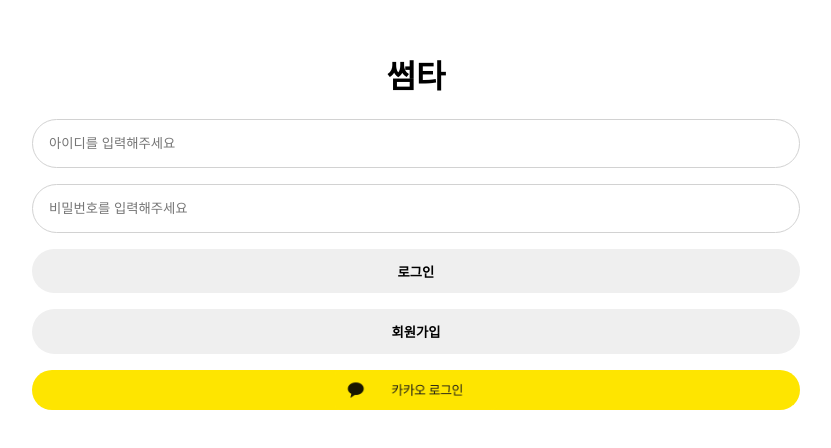
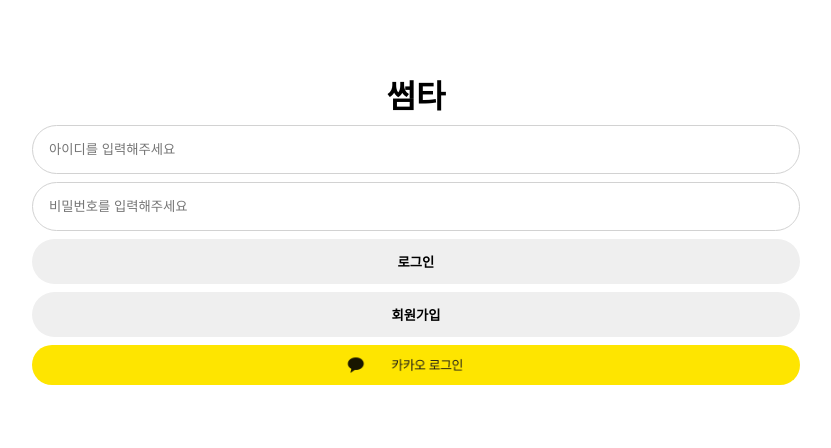
Before and after one commit to jeonjuseong11/sometimes, a React (Create React App) app: page / in a window 1280 px wide. Shown: the part 172-620 px from the top of the page, without its empty margins (224-1055 px from the left). Built offline with nearby package versions, Linux system fonts and the light colour scheme; the HTML template or start-up script is replaced by a standard one.

Commit message:
Edit : Login.js
빈칸시에도 로그인 진행 되는 버그 방지

```diff
--- a/src/pages/Login.js
+++ b/src/pages/Login.js
@@ -14,26 +14,30 @@
   height: 100vh;
   box-sizing: border-box;
 `;
+
 export const LoginForm = styled.form`
   width: 60%;
-  margin-bottom: 1rem;
 `;
+
 export const LoginEle = styled.div`
   display: flex;
   justify-content: center;
   text-align: left;
   width: 100%;
-  margin-bottom: 1rem;
+  margin-top: 0.5rem;
 `;
+
 export const LoginEleInput = styled.input`
   padding: 1rem;
   width: 100%;
   border-radius: 50px;
-  border: 1px solid #d2d2d2;
+  border: 1px solid ${(props) => (props.hasError ? "red" : "#d2d2d2")};
   outline: none;
 `;
+
 export const LoginBtn = styled.button`
   padding: 0.8rem;
+  margin-top: 0.5rem;
   width: 100%;
   border-radius: 50px;
   border: 0;
@@ -44,33 +48,28 @@
   const [email, setEmail] = useState("");
   const [password, setPassword] = useState("");
   const location = useLocation();
-
   const navigate = useNavigate();
 
   useEffect(() => {
     const userInfo = localStorage.getItem("userInfo");
     if (userInfo) {
-      // userInfo가 있으면 로그인 상태로 간주하고 "/" 경로로 이동
       navigate("/home");
     }
 
     const code = new URLSearchParams(location.search).get("code");
     if (code) {
-      // 프론트엔드에서 받아온 코드를 백엔드에 전송하여 처리하는 로직
       handleKakaoLogin(code);
     }
   }, [navigate, location]);
 
   const handleKakaoLogin = async (code) => {
     try {
-      // 백엔드로 code를 전송하여 카카오 API와 연동하여 사용자 정보를 받아옴
-      const response = await axios.post(
-        "http://localhost:8002/oauth/kakao", // 실제 백엔드의 API URL로 변경
-        { code }
-      );
+      const response = await axios.post(`http://localhost:8002/oauth/kakao?code=${code}`);
 
-      // 받아온 사용자 정보를 로컬 스토리지에 저장하고 로그인 후 홈 화면으로 이동
-      localStorage.setItem("userInfo", JSON.stringify(response.data));
+      const userData = response.data.data;
+      console.log(userData);
+      Object.freeze(userData); // userData 객체를 동결시킴
+      localStorage.setItem("userInfo", JSON.stringify(userData));
       navigate("/home");
     } catch (error) {
       console.error("Error:", error);
@@ -80,6 +79,12 @@
 
   const handleSubmit = async (e) => {
     e.preventDefault();
+
+    if (!email || !password) {
+      alert("아이디와 비밀번호를 모두 입력해주세요.");
+      return;
+    }
+
     const payload = {
       uid: email,
       pass: password,
@@ -90,13 +95,15 @@
         "https://io065rlls1.execute-api.ap-northeast-2.amazonaws.com/api/user/login",
         payload
       );
-      localStorage.setItem("userInfo", JSON.stringify(response.data));
+
       if (response.status === 200) {
+        const userData = response.data;
+        Object.freeze(userData); // userData 객체를 동결시킴
+        localStorage.setItem("userInfo", JSON.stringify(userData));
         console.log("로그인 성공!");
         navigate("/home");
       } else {
         console.log("로그인 실패...");
-        localStorage.removeItem("userInfo");
       }
 
       setEmail("");
@@ -109,7 +116,7 @@
 
   return (
     <LoginWrapper>
-      <h1>썸타</h1>
+      <h1 style={{ margin: "0" }}>썸타</h1>
       <LoginForm onSubmit={handleSubmit}>
         <LoginEle>
           <LoginEleInput
@@ -131,11 +138,9 @@
         </LoginEle>
         <LoginBtn type="submit">로그인</LoginBtn>
       </LoginForm>
-      <LoginEle style={{ width: "60%" }}>
-        <Link to="/signup" style={{ width: "100%" }}>
-          <LoginBtn>회원가입</LoginBtn>
-        </Link>
-      </LoginEle>
+      <Link to="/signup" style={{ width: "60%" }}>
+        <LoginBtn>회원가입</LoginBtn>
+      </Link>
       <LoginEle>
         <KakaoLogin />
       </LoginEle>
```
